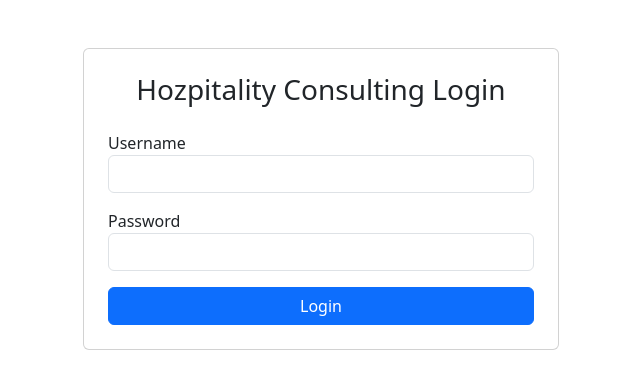
After one commit to HozpitalityLive/hozconsulting, a Flask app: page /admin-login in a window 1280 px wide. The commit adds this page. Shown: the top 389 px of the page, without its empty margins (319-959 px from the left). Run offline with Flask 3, Linux system fonts and the light colour scheme.

Commit message:
Done with final few changes

```diff
--- a/app.py
+++ b/app.py
@@ -1,7 +1,6 @@
 
 import os
 
-from flask import Flask, render_template, url_for
 from flask_sqlalchemy import SQLAlchemy
 from flask_admin import Admin
 from flask_admin.contrib.sqla import ModelView
@@ -13,17 +12,32 @@ from flask import (
     render_template,
     request,
     redirect,
-    flash
+    flash,
+    url_for
 )
 
 from flask_mail import Mail, Message
-
+from flask_admin import BaseView, expose
 from bs4 import BeautifulSoup
 from markupsafe import Markup
 from slugify import slugify
 from wtforms import TextAreaField
 
+from flask import redirect, url_for
+from flask_login import (
+    LoginManager,
+    UserMixin,
+    login_user,
+    logout_user,
+    login_required,
+    current_user
+)
+
 app = Flask(__name__)
+
+login_manager = LoginManager()
+login_manager.init_app(app)
+login_manager.login_view = "admin_login"
 
 # SECRET KEY
 app.config['SECRET_KEY'] = 'hozflask-secret-key'
@@ -49,6 +63,17 @@ app.config['UPLOAD_FOLDER'] = 'static/uploads/blogs'
 
 # DATABASE INIT
 db = SQLAlchemy(app)
+
+class AdminUser(UserMixin):
+    id = "admin"
+
+
+@login_manager.user_loader
+def load_user(user_id):
+    if user_id == "admin":
+        return AdminUser()
+    return None
+
 
 # BLOG MODEL
 class Blog(db.Model):
@@ -114,8 +139,15 @@ class Blog(db.Model):
 # CUSTOM ADMIN VIEW
 class BlogAdmin(ModelView):
 
+    def is_accessible(self):
+        return current_user.is_authenticated
+
+    def inaccessible_callback(self, name, **kwargs):
+        return redirect(url_for("admin_login"))
+
     create_template = 'admin/blog_create.html'
     edit_template = 'admin/blog_edit.html'
+
     form_columns = [
         'title',
         'slug',
@@ -162,11 +194,17 @@ class BlogAdmin(ModelView):
             relative_path=''
         )
 
-
     }
 
     can_view_details = True
     page_size = 20
+
+class LogoutView(BaseView):
+
+    @expose('/')
+    def index(self):
+        logout_user()
+        return redirect('/admin-login')
 
 # WEBSITE ROUTES
 admin = Admin(
@@ -180,6 +218,46 @@ admin.add_view(
         db.session
     )
 )
+
+admin.add_view(
+    LogoutView(
+        name='Login',
+        endpoint='Login'
+    )
+)
+
+admin.add_view(
+    LogoutView(
+        name='Logout',
+        endpoint='logout'
+    )
+)
+
+@app.route('/admin-login', methods=['GET', 'POST'])
+def admin_login():
+
+    if request.method == 'POST':
+        username = request.form.get('username')
+        password = request.form.get('password')
+
+        if (
+            username == 'admin'
+            and
+            password == 'Admin@2026'
+        ):
+
+            user = AdminUser()
+            login_user(user)
+
+            return redirect('/admin')
+        flash('Invalid username or password', 'danger')
+    return render_template('admin/login.html')
+
+@app.route('/admin-logout')
+@login_required
+def admin_logout():
+    logout_user()
+    return redirect('/admin-login')
 
 @app.route('/')
 def home():
@@ -270,16 +348,13 @@ def faqs():
 def services():
     return render_template('pages/services.html')
 
-
 @app.route('/hotel-owners')
 def hotel_owners():
     return render_template('pages/hotel-owners.html')
 
-
 @app.route('/franchise-partnerships')
 def franchise_partnerships():
     return render_template('pages/franchise-partnerships.html')
-
 
 # BLOG LISTING PAGE
 @app.route('/blogs')
--- /dev/null
+++ b/templates/admin/login.html
@@ -0,0 +1,44 @@
+<!doctype html>
+<html>
+  <head>
+    <title>Admin Login</title>
+
+    <link
+      href="https://cdn.jsdelivr.net/npm/bootstrap@5.3.3/dist/css/bootstrap.min.css"
+      rel="stylesheet"
+    />
+  </head>
+  <body>
+    <div class="container mt-5" style="max-width: 500px">
+      <div class="card">
+        <div class="card-body p-4 rounded-4">
+          <h3 class="mb-4 text-center">Hozpitality Consulting Login</h3>
+
+          <form method="POST">
+            <div class="mb-3">
+              <label>Username</label>
+              <input
+                type="text"
+                name="username"
+                class="form-control"
+                required
+              />
+            </div>
+
+            <div class="mb-3">
+              <label>Password</label>
+              <input
+                type="password"
+                name="password"
+                class="form-control"
+                required
+              />
+            </div>
+
+            <button type="submit" class="btn btn-primary w-100">Login</button>
+          </form>
+        </div>
+      </div>
+    </div>
+  </body>
+</html>
--- a/templates/partials/navbar.html
+++ b/templates/partials/navbar.html
@@ -72,7 +72,7 @@
 
             <!-- INSIGHTS -->
             <li class="menu-item-has-children position-inherit">
-              <a href="#" class="drop-down">Insights</a>
+              <a href="/blogs" class="drop-down">Insights</a>
 
               <i class="bi bi-plus dropdown-icon"></i>
 
```
Also changed, not shown: templates/pages/contact.html (+9 -5 lines), instance/blogs.db.
